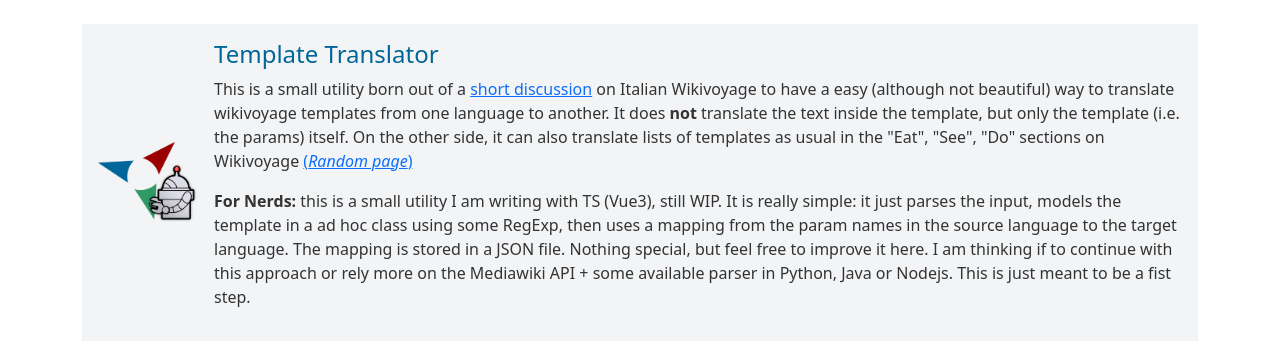
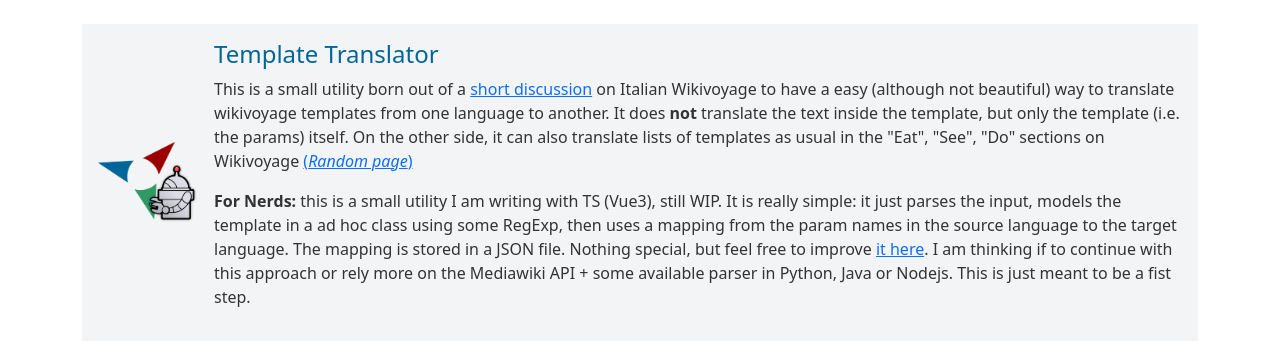
Before and after one commit to amasotti/cross-voy-listing-mapper, a Vue app: page / in a window 1280 px wide. Shown: the top 358 px of the page. Built offline with nearby package versions, Linux system fonts and the light colour scheme.

Commit message:
docs: add link to repo

```diff
--- a/src/components/TheDocs.vue
+++ b/src/components/TheDocs.vue
@@ -20,7 +20,7 @@
         <span class="fw-bold">For Nerds:</span> this is a small utility I am writing with TS (Vue3), still WIP. It is really simple: it just parses the input,
         models the template in a ad hoc class using some RegExp, then uses a mapping from the param names
         in the source language to the target language. The mapping is stored in a JSON file.
-        Nothing special, but feel free to improve it here.
+        Nothing special, but feel free to improve <a href="https://github.com/amasotti/cross-voy-listing-mapper">it here</a>.
         I am thinking if to continue with this approach or rely more on the Mediawiki API + some available parser in Python, Java or Nodejs. This is just meant to be a fist step.
       </p>
     </div>
```
